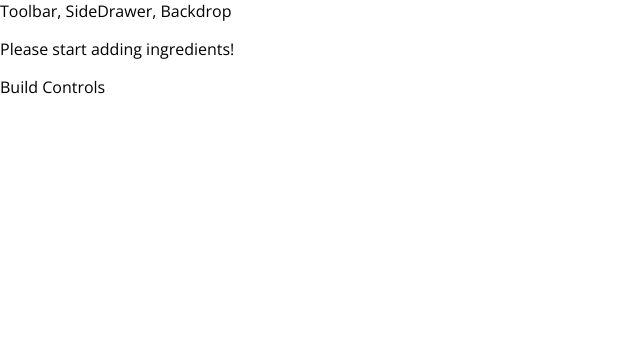
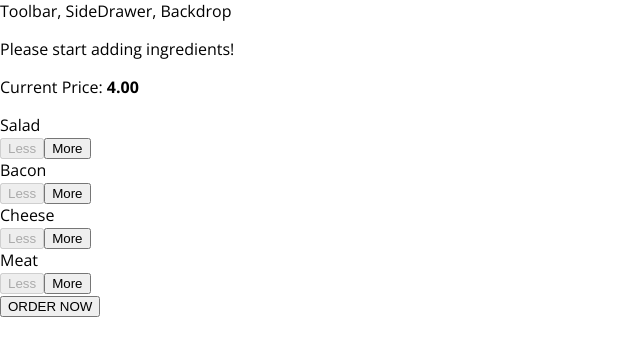
Before and after one commit to ioanzicu/react-burger, a React app: page / in a window 1280 px wide. Shown: the top 356 px of the page, without its empty margins (0-640 px from the left). Built offline with nearby package versions, Linux system fonts and the light colour scheme.

Commit message:
Rehabilitation

```diff
--- a/src/components/Burger/BuildControls/BuildControl/BuildControl.js
+++ b/src/components/Burger/BuildControls/BuildControl/BuildControl.js
@@ -6,8 +6,16 @@
   return (
     <div className={classes.BuildControl}>
       <div className={classes.Label}>{props.label}</div>
-      <button className={classes.Less}>Less</button>
-      <button className={classes.More}>More</button>
+      <button
+        className={classes.Less}
+        onClick={props.removed}
+        disabled={props.disabled}
+      >
+        Less
+      </button>
+      <button className={classes.More} onClick={props.added}>
+        More
+      </button>
     </div>
   );
 };
--- a/src/components/Burger/BuildControls/BuildControls.js
+++ b/src/components/Burger/BuildControls/BuildControls.js
@@ -1,7 +1,31 @@
 import React from "react";
 
-const buildControls = props => {
-  return <div />;
-};
+import classes from "./BuildControls.css";
+import BuildControl from "./BuildControl/BuildControl";
+
+const controls = [
+  { label: "Salad", type: "salad" },
+  { label: "Bacon", type: "bacon" },
+  { label: "Cheese", type: "cheese" },
+  { label: "Meat", type: "meat" }
+];
+
+const buildControls = props => (
+  <div className={classes.BuildControls}>
+    <p>
+      Current Price: <strong>{props.price.toFixed(2)}</strong>
+    </p>
+    {controls.map(ctrl => (
+      <BuildControl
+        key={ctrl.label}
+        label={ctrl.label}
+        added={() => props.ingredientAdded(ctrl.type)}
+        removed={() => props.ingredientRemoved(ctrl.type)}
+        disabled={props.disabled[ctrl.type]}
+      />
+    ))}
+    <button>ORDER NOW</button>
+  </div>
+);
 
 export default buildControls;
--- a/src/components/Burger/Burger.css
+++ b/src/components/Burger/Burger.css
@@ -2,7 +2,7 @@
   width: 100%;
   margin: auto;
   height: 250px;
-  /* overflow: scroll; */
+  overflow: scroll;
   text-align: center;
   font-weight: bold;
   font-size: 1.2rem;
--- a/src/components/Burger/Burger.js
+++ b/src/components/Burger/Burger.js
@@ -1,4 +1,5 @@
 import React from "react";
+
 import classes from "./Burger.css";
 import BurgerIngredient from "./BurgerIngredient/BurgerIngredient";
 
--- a/src/components/Burger/BurgerIngredient/BurgerIngredient.js
+++ b/src/components/Burger/BurgerIngredient/BurgerIngredient.js
@@ -38,7 +38,6 @@
 
       default:
         ingredient = null;
-        break;
     }
 
     return ingredient;
--- a/src/containers/BurgerBuilder/BurgerBuilder.js
+++ b/src/containers/BurgerBuilder/BurgerBuilder.js
@@ -2,6 +2,14 @@
 
 import Auxiliar from "../../hoc/Auxiliar";
 import Burger from "../../components/Burger/Burger";
+import BurgerControls from "../../components/Burger/BuildControls/BuildControls";
+
+const INGREDIENT_PRICES = {
+  salad: 0.5,
+  cheese: 0.4,
+  meat: 1.3,
+  bacon: 0.7
+};
 
 class BurgerBuilder extends Component {
   state = {
@@ -10,14 +18,61 @@
       bacon: 0,
       cheese: 0,
       meat: 0
-    }
+    },
+    totalPrice: 4
+  };
+
+  addIngredientHandler = type => {
+    const oldCount = this.state.ingredients[type];
+    const updatedCount = oldCount + 1; // Update nr of Ingredients
+    const updatedIngredients = {
+      // Copy Immutable Way Ingredients
+      ...this.state.ingredients
+    };
+    updatedIngredients[type] = updatedCount;
+    const priceAddition = INGREDIENT_PRICES[type];
+    const oldPrice = this.state.totalPrice;
+    const newPrice = oldPrice + priceAddition; // Update Price
+    this.setState({
+      totalPrice: newPrice,
+      ingredients: updatedIngredients
+    });
+  };
+
+  removeIngredientHandler = type => {
+    const oldCount = this.state.ingredients[type];
+    const updatedCount = oldCount - 1; // Update nr of Ingredients
+    const updatedIngredients = {
+      // Copy Immutable Way Ingredients
+      ...this.state.ingredients
+    };
+    updatedIngredients[type] = updatedCount;
+    const priceDeduction = INGREDIENT_PRICES[type];
+    const oldPrice = this.state.totalPrice;
+    const newPrice = oldPrice - priceDeduction; // Update Price
+    this.setState({
+      totalPrice: newPrice,
+      ingredients: updatedIngredients
+    });
   };
 
   render() {
+    const disabledInfo = {
+      ...this.state.ingredients
+    };
+    for (let key in disabledInfo) {
+      disabledInfo[key] = disabledInfo[key] <= 0;
+    }
+    // {salad: true, cheese: true, meat: false, ...}
     return (
       <Auxiliar>
         <Burger ingredients={this.state.ingredients} />
-        <div>Build Controls</div>
+        <BurgerControls
+          ingredientAdded={this.addIngredientHandler}
+          ingredientRemoved={this.removeIngredientHandler}
+          disabled={disabledInfo}
+          price={this.state.totalPrice}
+        />
       </Auxiliar>
     );
   }
```
